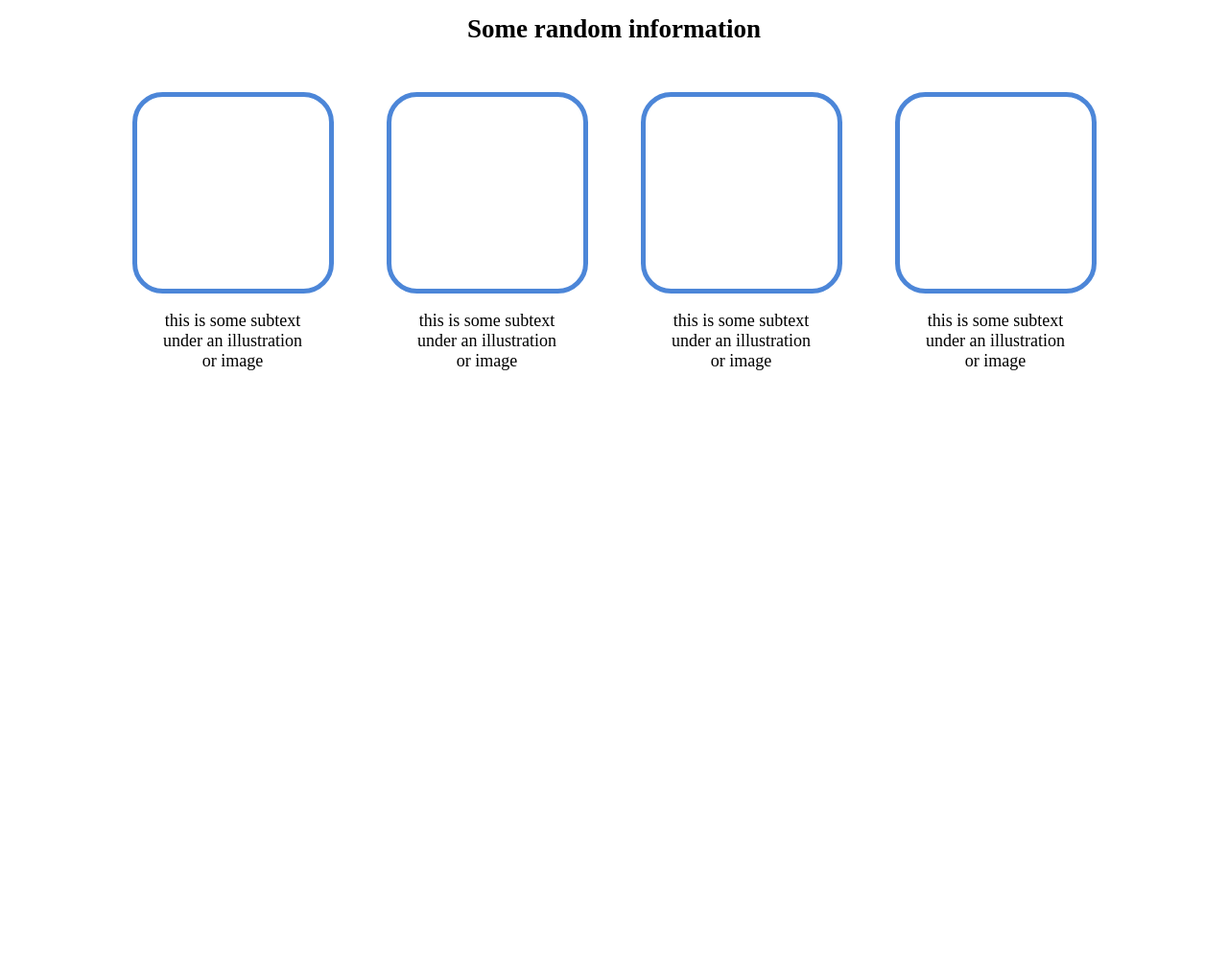
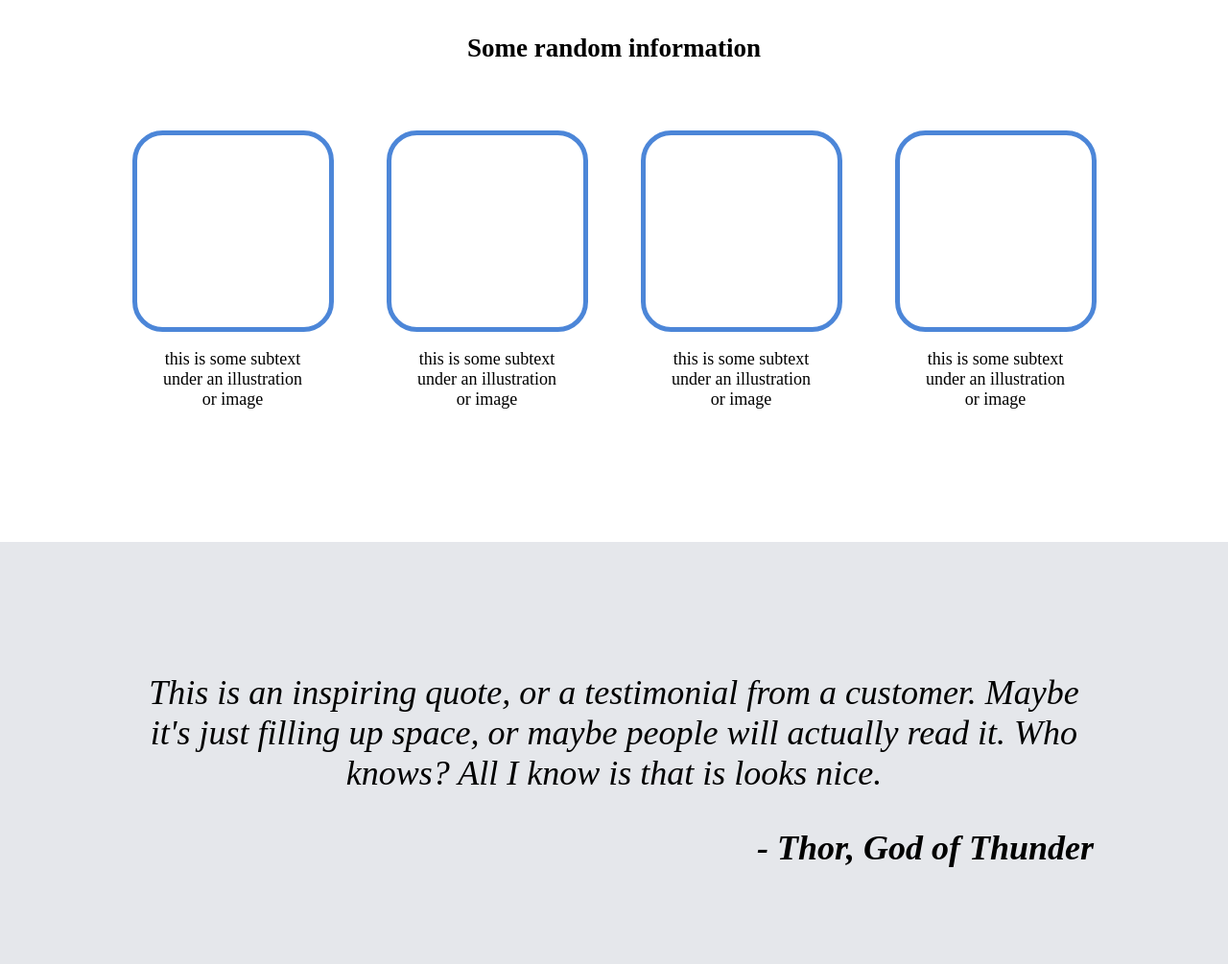
Before and after one commit to Rachad-4/odin-landing_page, a plain HTML site: page index.html in a window 1280 px wide. Shown: the part 560-1565 px from the top of the page at 96% size. Before the commit the page ends 965 px from the top, so only its background shows below. Drawn offline with Linux system fonts and the light colour scheme.

Commit message:
Add bottom container
Add botton container for testimonial

```diff
--- a/index.html
+++ b/index.html
@@ -50,5 +50,11 @@
         </div>
     </div>
 
+<div class="middle">
+    <div class="testimonial">
+        <p>This is an inspiring quote, or a testimonial from a customer. Maybe it's just filling up space, or maybe people will actually read it. Who knows? All I know is that is looks nice.</p>
+        <div id="author">- Thor, God of Thunder</div>
+    </div>
+</div>
 </body>
 </html>
--- a/main.css
+++ b/main.css
@@ -22,14 +22,14 @@ header {
     justify-content: space-around;
     background-color: #1F2937;
     padding: 90px 100px;
-    margin-bottom: 50px;
+    margin-bottom: 70px;
 }
 
 .group {
     display: flex;
     justify-content: center;
     gap: 115px;
-    margin-top: 50px;
+    margin-top: 70px;
 }
 
 .info {
@@ -66,3 +66,25 @@ button {
     flex-direction: column;
     align-items: center;
 }
+
+.middle {
+    display: flex;
+    background-color: #e5e7eb;
+    margin-top: 120px;
+    justify-content: center;
+    padding: 100px;
+}
+
+.testimonial {
+    width: 1000px;
+    font-size: 36px;
+    font-style: italic;
+    font-weight: lighter;
+}
+
+#author {
+    display: flex;
+    justify-content: end;
+    width: 1000px;
+    font-weight: bold;
+}
```
